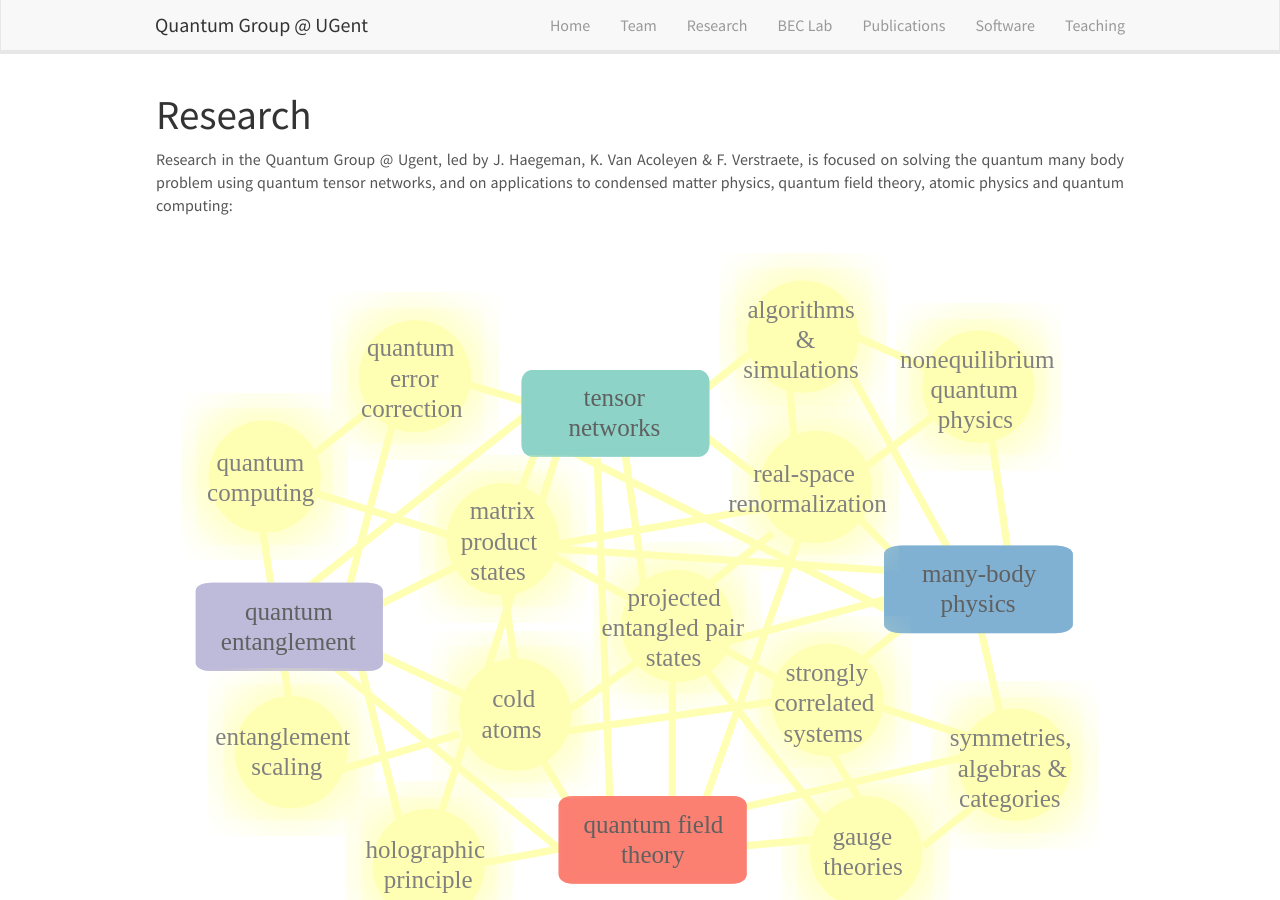
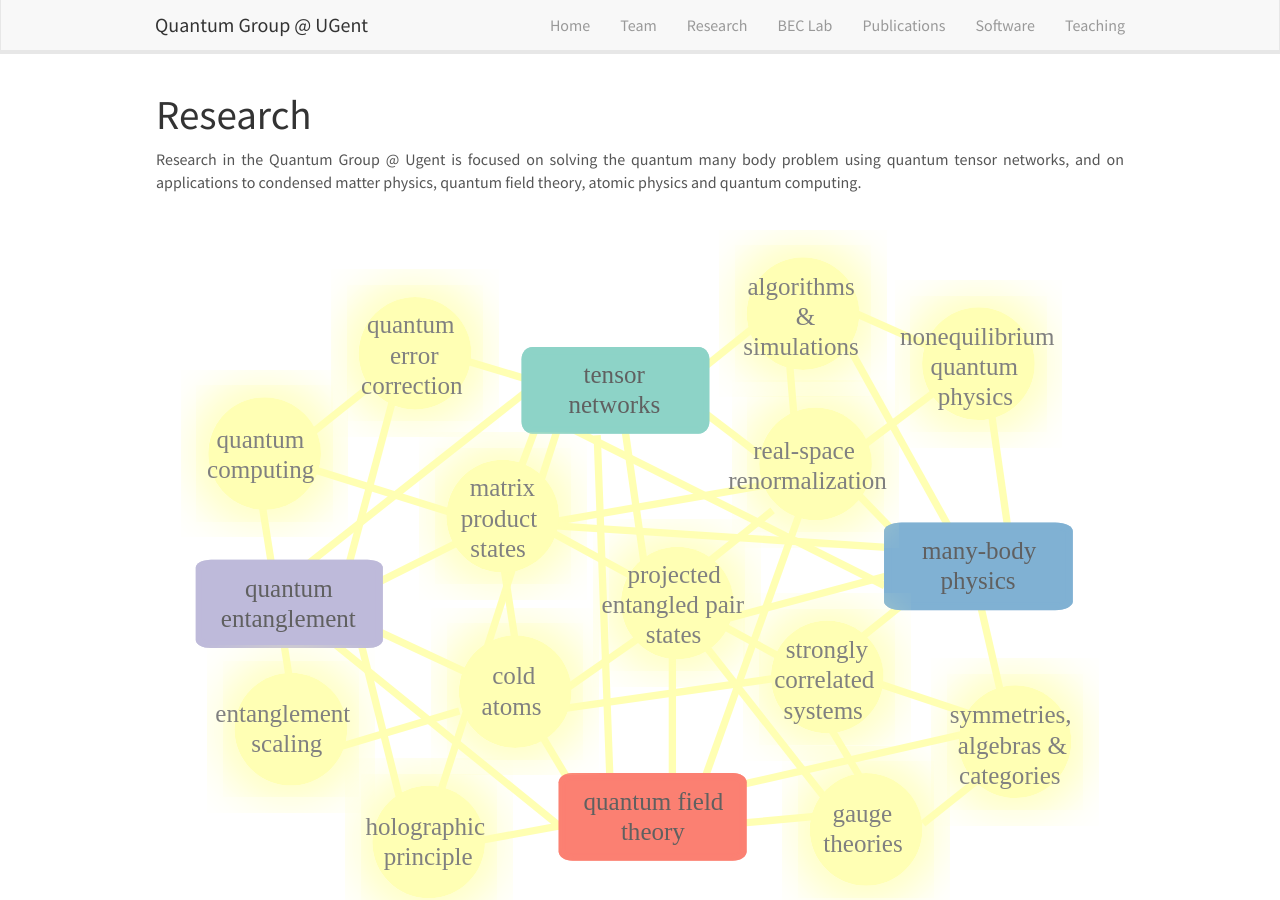
Before and after one commit to quantumghent/quantumghent.github.io, a Jekyll site: the page built from _pages/research.md, in a window 1280 px wide and 900 px high. Built offline with Jekyll 4.4.1, drawn with Linux system fonts in a browser that asks for light colours; nearby versions of some CDN libraries.

Commit message:
Update research.md

```diff
--- a/_pages/research.md
+++ b/_pages/research.md
@@ -8,7 +8,7 @@
 
 # Research
 <p style="text-align:justify">
-Research in the Quantum Group @ Ugent, led by  J. Haegeman, K. Van Acoleyen & F. Verstraete,  is focused on solving the quantum many body problem using quantum tensor networks, and on applications to condensed matter physics, quantum field theory, atomic physics and quantum computing:
+Research in the Quantum Group @ Ugent is focused on solving the quantum many body problem using quantum tensor networks, and on applications to condensed matter physics, quantum field theory, atomic physics and quantum computing.
 </p>
 
 <div class="svg-container">
```
